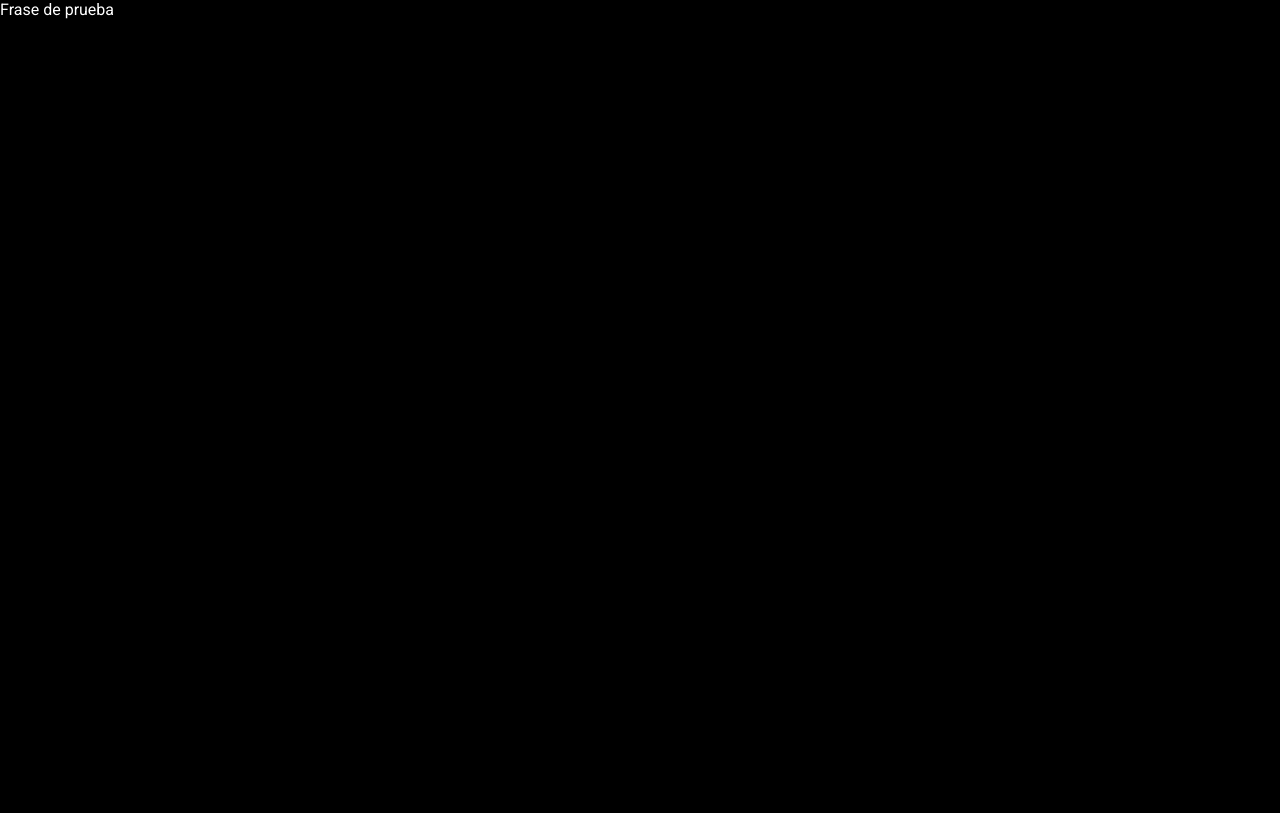
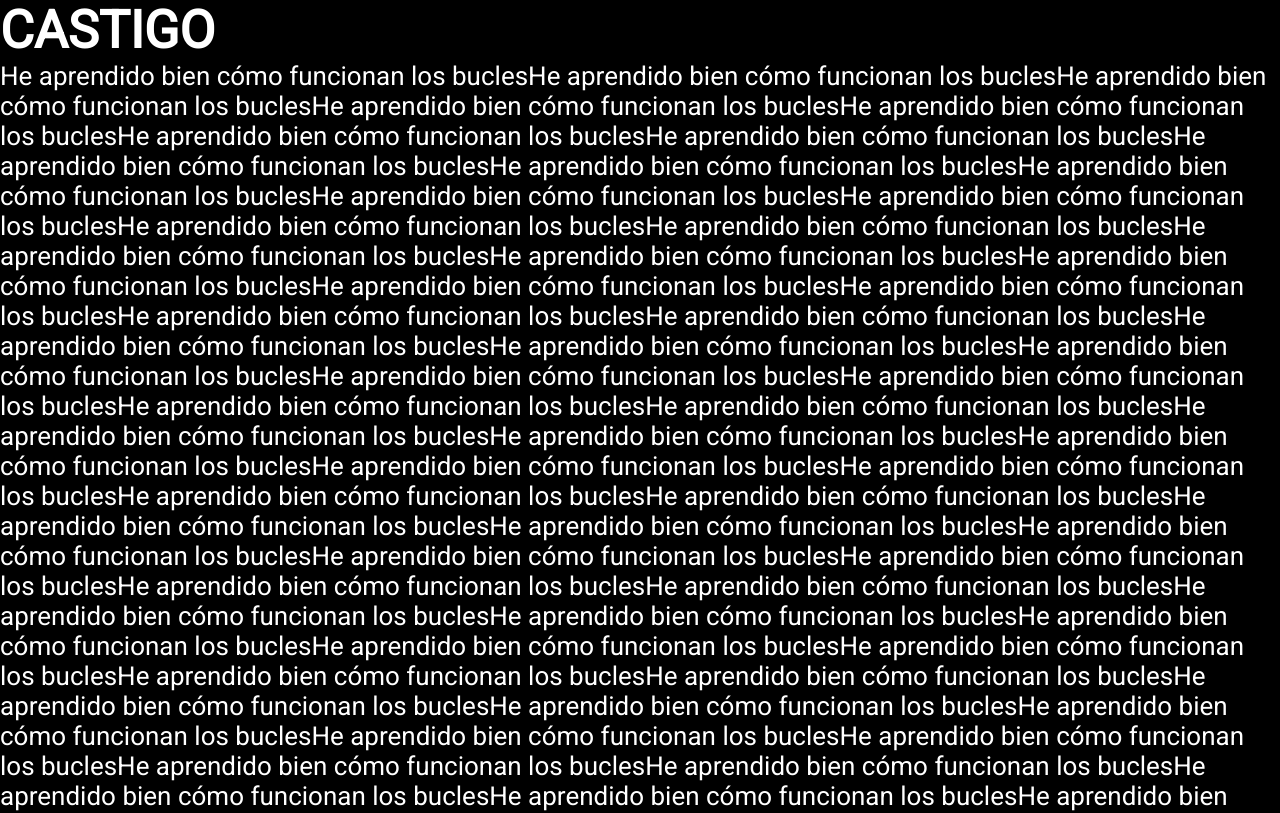
Before and after one commit to LauraNavRuso/s2-castigo, a plain HTML site: page index.html in a window 1280 px wide. Shown: the top 813 px of the page. Drawn offline with Linux system fonts and the light colour scheme.

Commit message:
add for loop

```diff
--- a/index.html
+++ b/index.html
@@ -8,7 +8,11 @@
 		<title>Castigo</title>
 	</head>
 	<body>
-		<p>Frase de prueba</p>
+		<h1>CASTIGO</h1>
+
+		<div class="castigo">
+
+		</div>
 
 		<script type="text/javascript" src="main.js">
 
--- a/main.js
+++ b/main.js
@@ -1 +1,13 @@
 'use strict';
+
+var castigoElement = document.querySelector('.castigo');
+var phrase = '';
+
+for (var i=0; i<100; i++) {
+	phrase+= 'He aprendido bien cómo funcionan los bucles';
+	console.log(phrase);
+
+
+
+}
+castigoElement.innerHTML = phrase;
--- a/styles.css
+++ b/styles.css
@@ -8,4 +8,5 @@ body {
 	background-color: black;
 	color: white;
 	font-family: 'Roboto', sans-serif;
+	font-size: 26px;
 }
```
